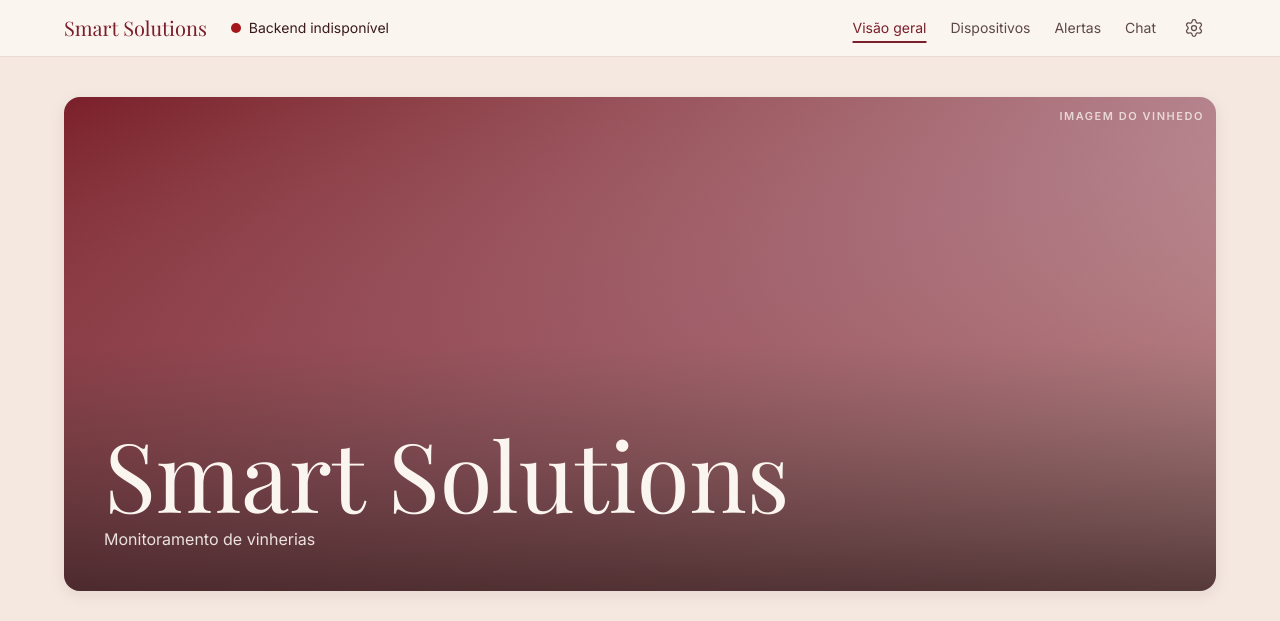
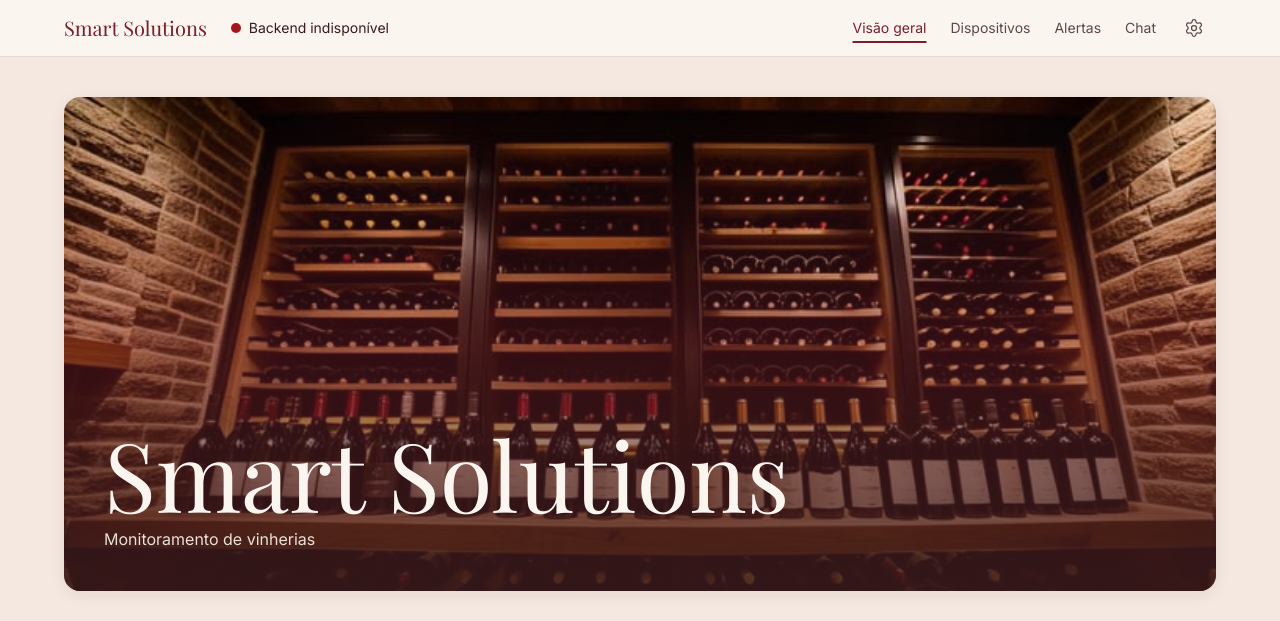
Before and after one commit to zackdevbr/Projeto-VinheriaFull, a React (Vite) app in the folder frontend/: page / in a window 1280 px wide. Shown: the top 621 px of the page. Built offline with nearby package versions, Linux system fonts and the light colour scheme; no server answers.

Commit message:
feat: coloca a foto da adega no heroi da visao geral

```diff
--- a/frontend/src/constants.js
+++ b/frontend/src/constants.js
@@ -22,4 +22,4 @@ export const STATUS_ROTULO = {
 // Imagens enviadas pelo usuário depois (Task 5B, spec R8): caminho do
 // arquivo em frontend/public (ex.: '/logo.svg') ou null enquanto não chegam
 export const LOGO_SRC = null;
-export const IMAGEM_HEROI = null;
+export const IMAGEM_HEROI = '/heroi-adega.jpg';
```
Also changed, not shown: frontend/public/heroi-adega.jpg (added).
